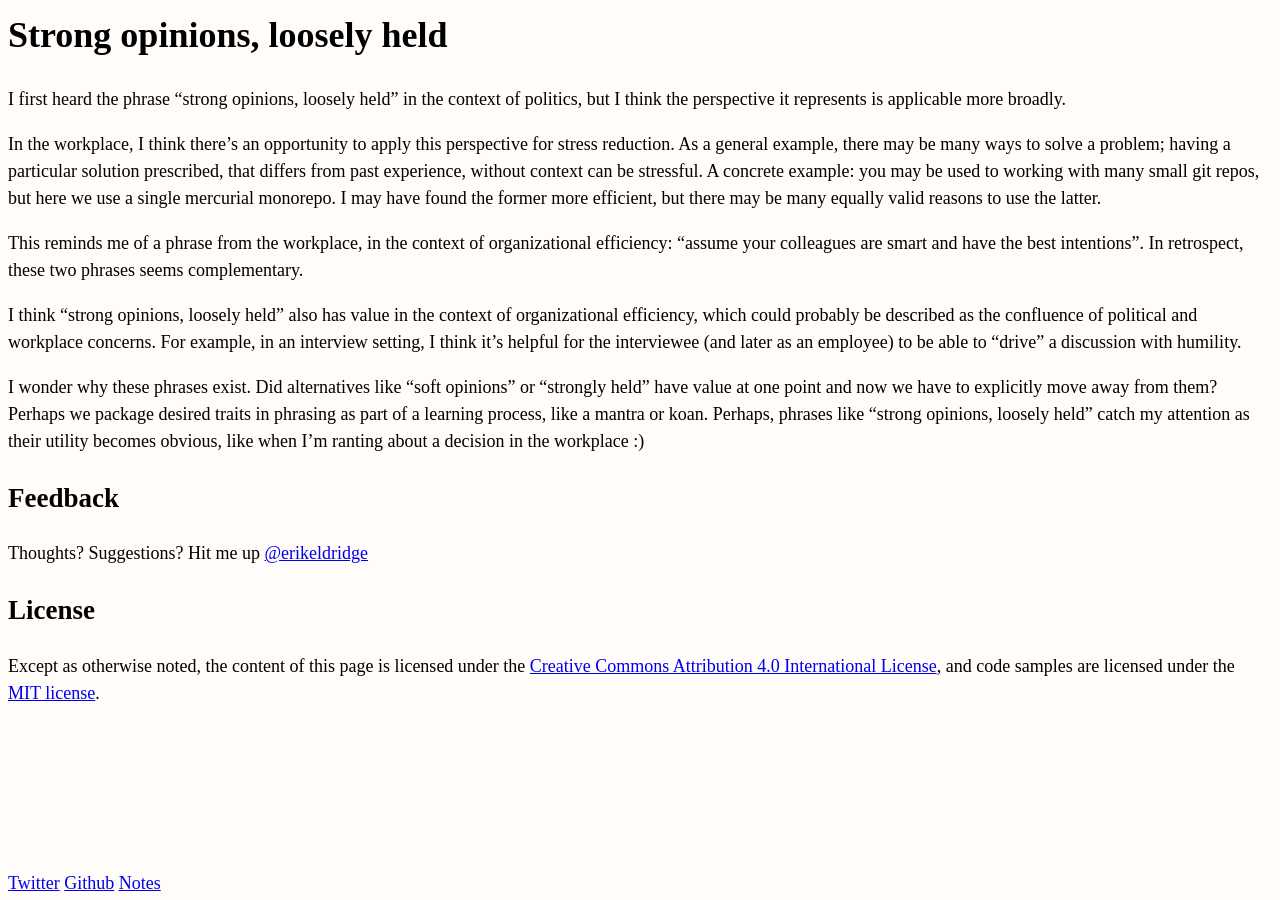
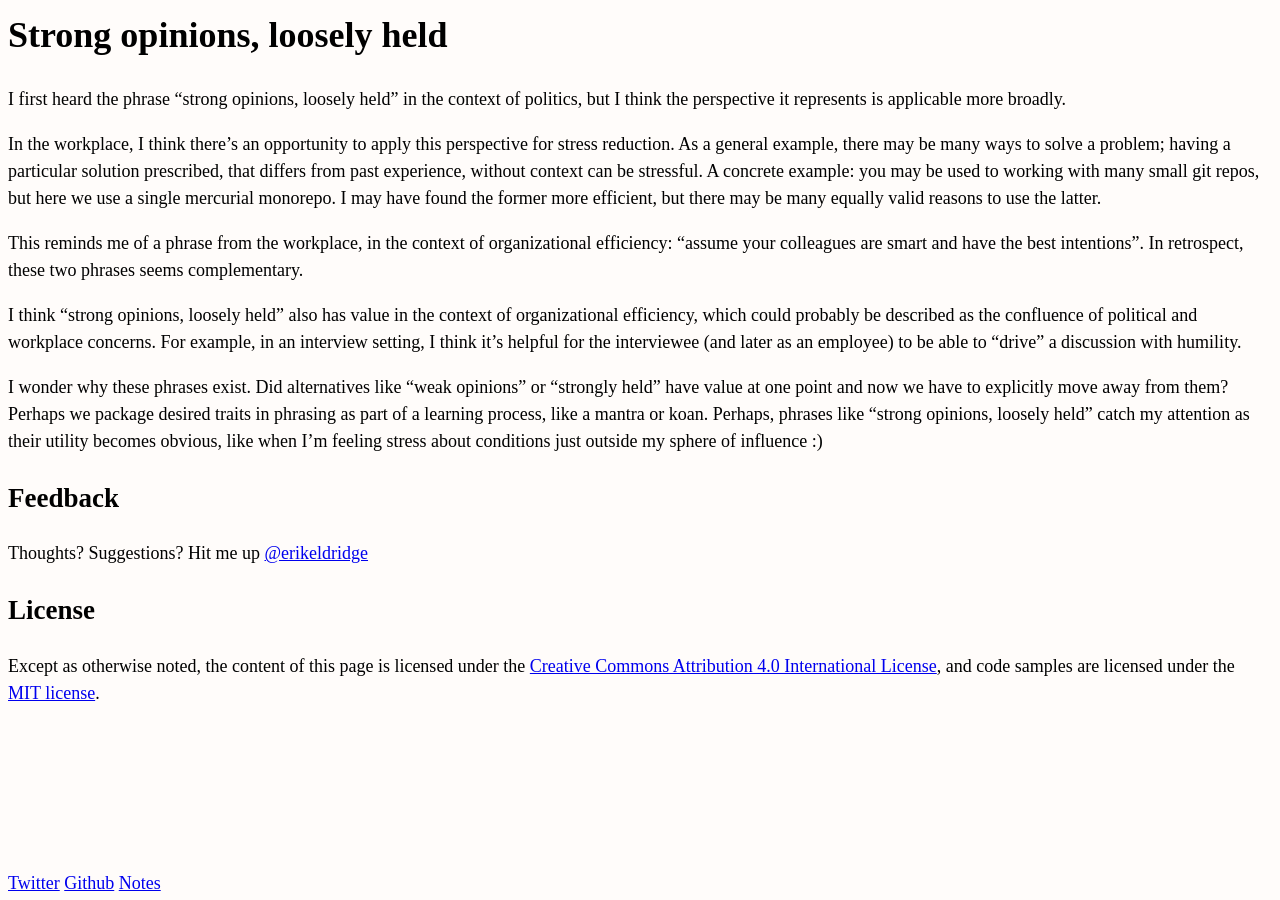
Before and after one commit to erikeldridge/erikeldridge.github.com, a Jekyll site: the page built from _posts/2017-11-23-strong-opinions-loosely-held.md, in a window 1280 px wide. Built offline with Jekyll 4.4.1, drawn with Linux system fonts in a browser that asks for light colours; nearby versions of some CDN libraries.

Commit message:
Update from Forestry.io - 2017-11-23-strong-opinions-loosely-held.md

```diff
--- a/_posts/2017-11-23-strong-opinions-loosely-held.md
+++ b/_posts/2017-11-23-strong-opinions-loosely-held.md
@@ -1,9 +1,12 @@
 ---
 title: Strong opinions, loosely held
-date: 2017-11-23 19:17:51.293000000 Z
+date: 2017-12-02 16:41:48 -0800
 layout: post
+tags:
+- sphere-of-influence
+- org
+- efficiency
 ---
-
 I first heard the phrase “strong opinions, loosely held” in the context of politics, but I think the perspective it represents is applicable more broadly.
 
 In the workplace, I think there’s an opportunity to apply this perspective for stress reduction. As a general example, there may be many ways to solve a problem; having a particular solution prescribed, that differs from past experience, without context can be stressful. A concrete example: you may be used to working with many small git repos, but here we use a single mercurial monorepo. I may have found the former more efficient, but there may be many equally valid reasons to use the latter.
@@ -12,4 +15,4 @@
 
 I think “strong opinions, loosely held” also has value in the context of organizational efficiency, which could probably be described as the confluence of political and workplace concerns. For example, in an interview setting, I think it’s helpful for the interviewee (and later as an employee) to be able to “drive” a discussion with humility.
 
-I wonder why these phrases exist. Did alternatives like “soft opinions” or “strongly held” have value at one point and now we have to explicitly move away from them? Perhaps we package desired traits in phrasing as part of a learning process, like a mantra or koan. Perhaps, phrases like “strong opinions, loosely held” catch my attention as their utility becomes obvious, like when I’m ranting about a decision in the workplace :)
+I wonder why these phrases exist. Did alternatives like “weak opinions” or “strongly held” have value at one point and now we have to explicitly move away from them? Perhaps we package desired traits in phrasing as part of a learning process, like a mantra or koan. Perhaps, phrases like “strong opinions, loosely held” catch my attention as their utility becomes obvious, like when I’m feeling stress about conditions just outside my sphere of influence :)
```
Also changed, not shown: .forestry/front_matter/templates/post.yml.
